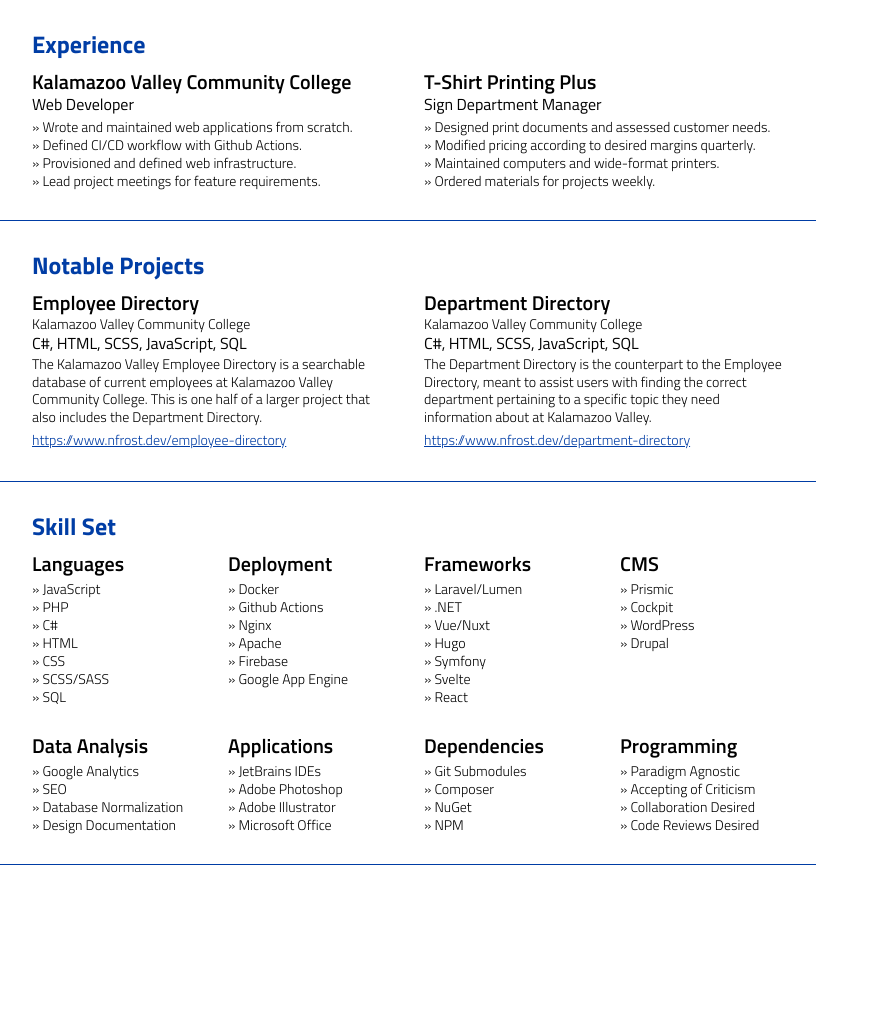
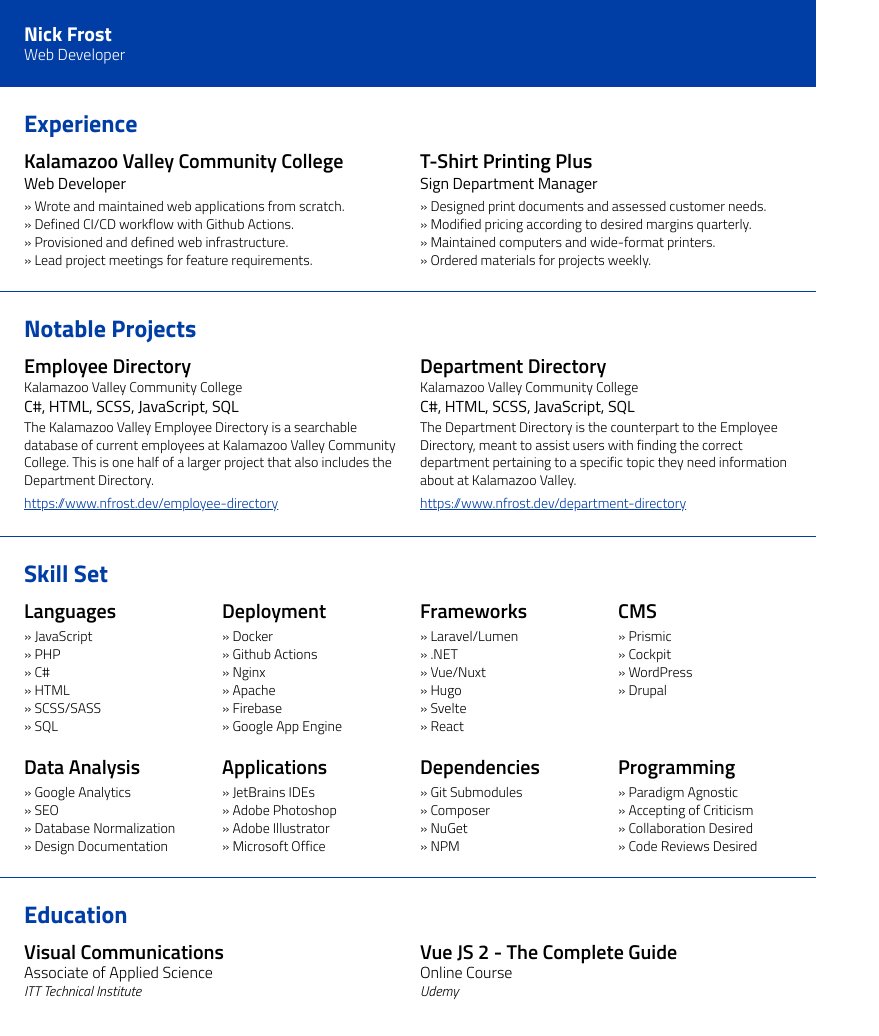
Before and after one commit to nickfrostus/html-resume, a Vue app: page / in a window 1280 px wide. Shown: the top 1036 px of the page, without its empty margins (0-879 px from the left). Built offline with nearby package versions, Linux system fonts and the light colour scheme.

Commit message:
education and started on header

```diff
--- a/src/App.vue
+++ b/src/App.vue
@@ -1,5 +1,7 @@
 <template>
     <div id="app">
+        <page-header/>
+
         <h2>Experience</h2>
         <div class="container container--experience">
             <experience company="Kalamazoo Valley Community College"
@@ -41,11 +43,11 @@
         <h2>Skill Set</h2>
         <div class="container container--skillset">
             <skill-set title="Languages"
-                       :skills="['JavaScript', 'PHP', 'C#', 'HTML', 'CSS', 'SCSS/SASS', 'SQL']"/>
+                       :skills="['JavaScript', 'PHP', 'C#', 'HTML', 'SCSS/SASS', 'SQL']"/>
             <skill-set title="Deployment"
                        :skills="['Docker', 'Github Actions', 'Nginx', 'Apache', 'Firebase', 'Google App Engine']"/>
             <skill-set title="Frameworks"
-                       :skills="['Laravel/Lumen', '.NET', 'Vue/Nuxt', 'Hugo', 'Symfony', 'Svelte', 'React']"/>
+                       :skills="['Laravel/Lumen', '.NET', 'Vue/Nuxt', 'Hugo', 'Svelte', 'React']"/>
             <skill-set title="CMS"
                        :skills="['Prismic', 'Cockpit', 'WordPress', 'Drupal']"/>
             <skill-set title="Data Analysis"
@@ -57,16 +59,28 @@
             <skill-set title="Programming"
                        :skills="['Paradigm Agnostic', 'Accepting of Criticism', 'Collaboration Desired', 'Code Reviews Desired']"/>
         </div>
+
+        <h2>Education</h2>
+        <div class="container">
+            <education title="Visual Communications"
+                       type="Associate of Applied Science"
+                       institution="ITT Technical Institute"/>
+            <education title="Vue JS 2 - The Complete Guide"
+                       type="Online Course"
+                       institution="Udemy"/>
+        </div>
     </div>
 </template>
 
 <script>
+    import PageHeader from './components/PageHeader'
     import Experience from "./components/Experience";
     import NotableProject from "./components/NotableProject";
     import SkillSet from "./components/SkillSet";
+    import Education from "./components/Education";
 
     export default {
-        components: {SkillSet, NotableProject, Experience}
+        components: {PageHeader, Education, SkillSet, NotableProject, Experience}
     }
 </script>
 
@@ -79,13 +93,16 @@
         font-family: "Titillium Web", sans-serif;
         background-color: white;
         font-weight: 300;
+        display: flex;
+        flex-direction: column;
     }
 
     h2 {
         font-size: 150%;
         color: $primary;
         font-weight: bold;
-        padding: 2rem 2rem 1rem;
+        padding: 1.5rem 1.5rem 1rem;
+        border-top: 0.0625rem solid $primary;
     }
 
     h3 {
@@ -105,9 +122,8 @@
     .container {
         display: grid;
         grid-template-columns: repeat(2, 1fr);
-        grid-gap: 2rem;
-        padding: 0 2rem 2rem;
-        border-bottom: 0.0625rem solid $primary;
+        grid-gap: 1.5rem;
+        padding: 0 1.5rem 1.5rem;
 
         &--skillset {
             grid-template-columns: repeat(4, 1fr);
--- /dev/null
+++ b/src/components/Education.vue
@@ -0,0 +1,29 @@
+<template>
+    <div>
+        <h3>{{ title }}</h3>
+        <div class="type">{{ type }}</div>
+        <div class="institution">{{ institution }}</div>
+    </div>
+</template>
+
+<script>
+    export default {
+        props: {
+            title: String,
+            type: String,
+            institution: String
+        }
+    }
+</script>
+
+<style lang="scss">
+    .type {
+        margin-top: 0.125rem;
+    }
+
+    .institution {
+        font-style: italic;
+        margin-top: 0.25rem;
+        font-size: 87.5%;
+    }
+</style>
--- a/src/components/PageHeader.vue
+++ b/src/components/PageHeader.vue
@@ -1,7 +1,35 @@
 <template>
     <header>
         <div class="branding">
-
+            <h1 class="branding__text">
+                <span class="branding__text__name">Nick Frost</span>
+                <span>Web Developer</span>
+            </h1>
         </div>
     </header>
 </template>
+
+<style lang="scss">
+    $primary: #003da5;
+
+    header {
+        background-color: $primary;
+        color: white;
+        padding: 1.5rem;
+    }
+
+    .branding {
+        display: flex;
+
+        &__text {
+            display: flex;
+            flex-direction: column;
+
+            &__name {
+                font-weight: bold;
+                font-size: 125%;
+                margin-bottom: 0.125rem;
+            }
+        }
+    }
+</style>
```
